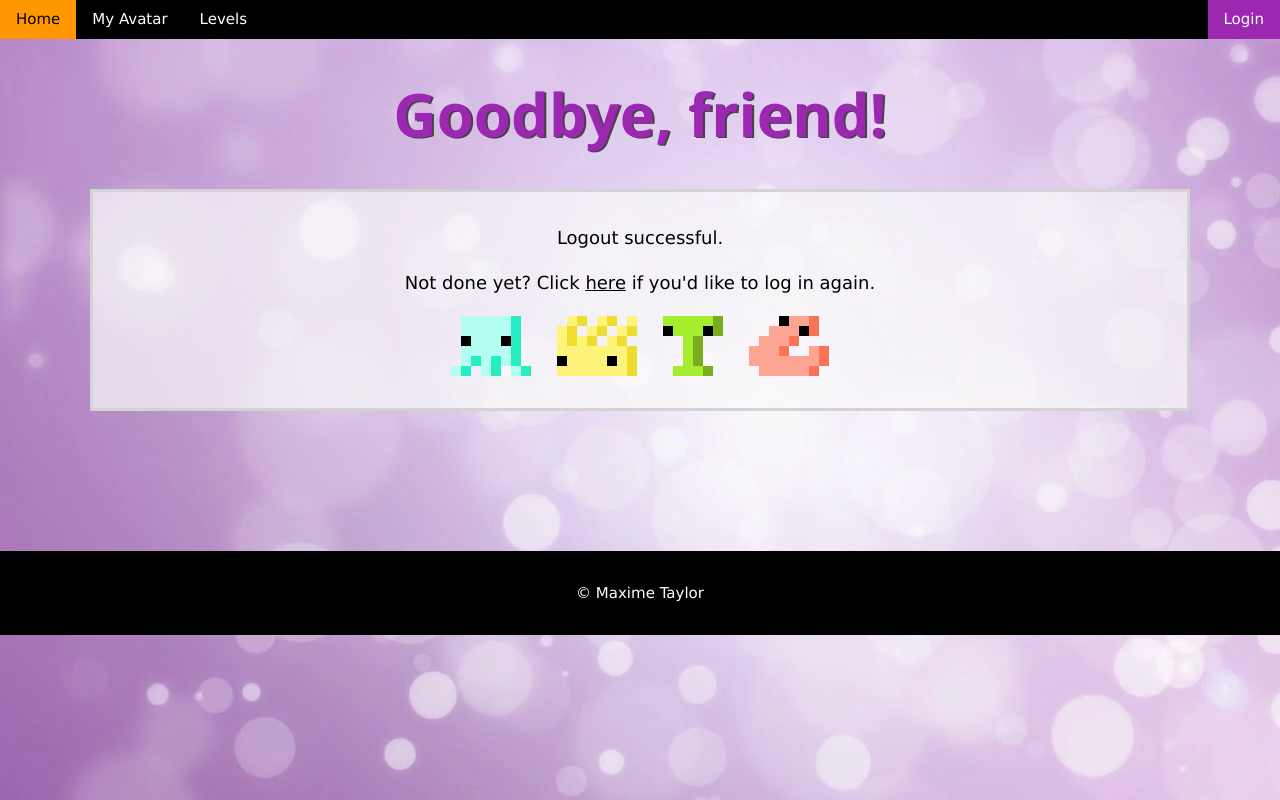
After one commit to mtayl062/wbproj, a PHP site: page /logout.php in a window 1280 px wide. The commit adds this page. Run offline with PHP 8.4, Linux system fonts and the light colour scheme.

Commit message:
Add session management and logout functionality

```diff
--- /dev/null
+++ b/logout.php
@@ -0,0 +1,49 @@
+<?php
+	session_start();
+	$_SESSION = array();
+	session_destroy();
+?>
+
+<!DOCTYPE html>
+
+<html>
+
+<head>
+    <meta charset="UTF-8">
+    <meta name="viewport" content="width=device-width, initial-scale=1">
+    <link rel="stylesheet" href="https://www.w3schools.com/w3css/3/w3.css">
+	<link rel="stylesheet" href="style/main.css">
+</head>
+
+<body>
+
+    <nav class="w3-bar w3-black">
+        <a href="index.html" class="w3-button w3-bar-item w3-hover-orange">Home</a>
+        <a href="avatar.html" class="w3-button w3-bar-item w3-hover-orange">My Avatar</a>
+        <a href="levels.html" class="w3-button w3-bar-item w3-hover-orange">Levels</a>
+        <a href="login.html" class="w3-button w3-bar-item w3-right w3-hover-orange w3-purple">Login</a>
+    </nav>
+
+	<section id="main_header" class="w3-container w3-center">
+      <h1 class="w3-text-purple shadow"><b>Goodbye, friend!</b></h1>
+    </section>
+
+	<section id="mainbox" class="w3-container w3-content w3-center w3-padding-large">
+		<div class="top-bottom-space">
+			<p>Logout successful.<p>
+			<p>Not done yet? Click <a href="login.php">here</a> if you'd like to log in again.</p>
+		</div>
+		<div class="top-bottom-space">
+			<img src="images/pet1.png" alt="One of the game's pets" id="pet-banner"/>
+			<img src="images/pet2.png" alt="One of the game's pets" id="pet-banner"/>
+			<img src="images/pet3.png" alt="One of the game's pets" id="pet-banner"/>
+			<img src="images/pet4.png" alt="One of the game's pets" id="pet-banner"/>
+		</div>
+	</section>
+
+	<footer class="w3-center w3-black w3-padding-16">
+        <p>&copy; Maxime Taylor</p>
+    </footer>
+
+</body>
+</html>
--- a/signup.php
+++ b/signup.php
@@ -96,11 +96,11 @@
 				<label>Password: </label><input type="password" class="input_margin" name="password" value="<?php echo $password; ?>">
 				<span class="help-block"><?php echo $password_err?></span></div>
 			<div class="form-group <?php echo (!empty($confirm_password_err)) ? 'has-error' : '';?>">
-				<label>Confirm password: </label><input type="password" class="input_margin" name="confirm_password" value="<?php echo $confirm_password; ?>">
+				<label>Confirm: </label><input type="password" class="input_margin" name="confirm_password" value="<?php echo $confirm_password; ?>">
 				<span class="help-block"><?php echo $confirm_password_err?></span></div>
 			<div class="input_margin"><input type="submit" class="w3-button w3-purple"></div>
 		</form>
-		<p>Already have an account? <a href="login.php">Login here.</a></p>
+		<div><p>Already have an account? <a href="login.php">Login here.</a></p></div>
 	</section>
 
 	<footer class="w3-center w3-black w3-padding-16">
--- a/style/index.css
+++ b/style/index.css
@@ -12,8 +12,8 @@ p {
 	font-size: 16px;
 }
 div {
-	margin-top: 20px;
-	margin-bottom: 20px;
+	margin-top: 40px;
+	margin-bottom: 40px;
 }
 img {
 	margin-left: 10px;
--- a/style/main.css
+++ b/style/main.css
@@ -4,7 +4,7 @@
 }
 
 footer {
-	margin-top: 240px;
+	margin-top: 140px;
 }
 
 body {
@@ -16,6 +16,11 @@ body {
 	max-width: 1100px;
 	border: 3px solid LightGray;
 	background-color: rgba(250,250,250,0.7);
+}
+
+#pet-banner {
+	margin-left: 10px;
+	margin-right: 10px;
 }
 
 .shadow {
@@ -39,3 +44,7 @@ h1 {
 .cute_img {
 	margin: 20px;
 }
+
+div {
+	font-size: 18px;
+}
```
Also changed, not shown: index.php (+9 -16 lines).
